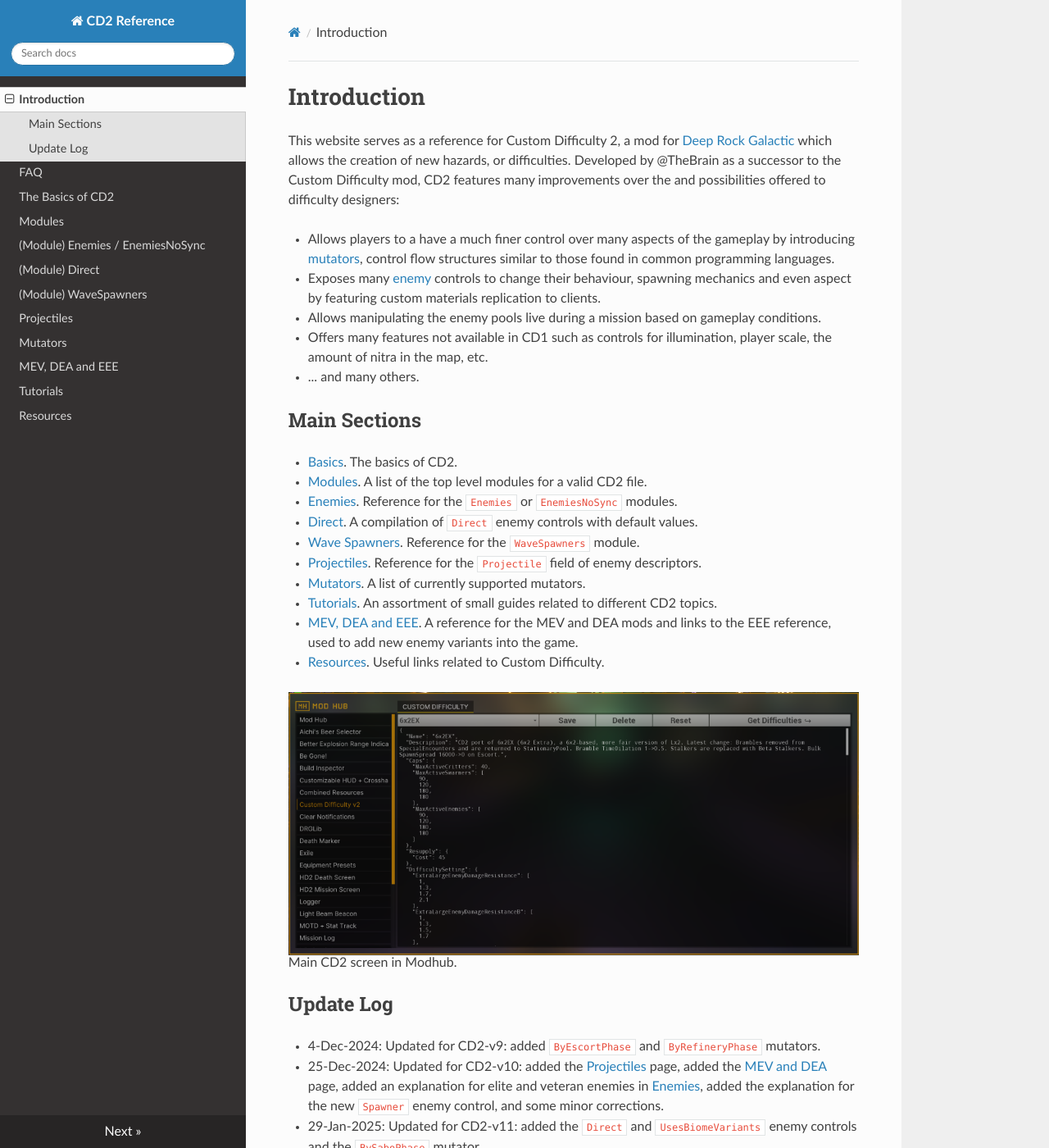
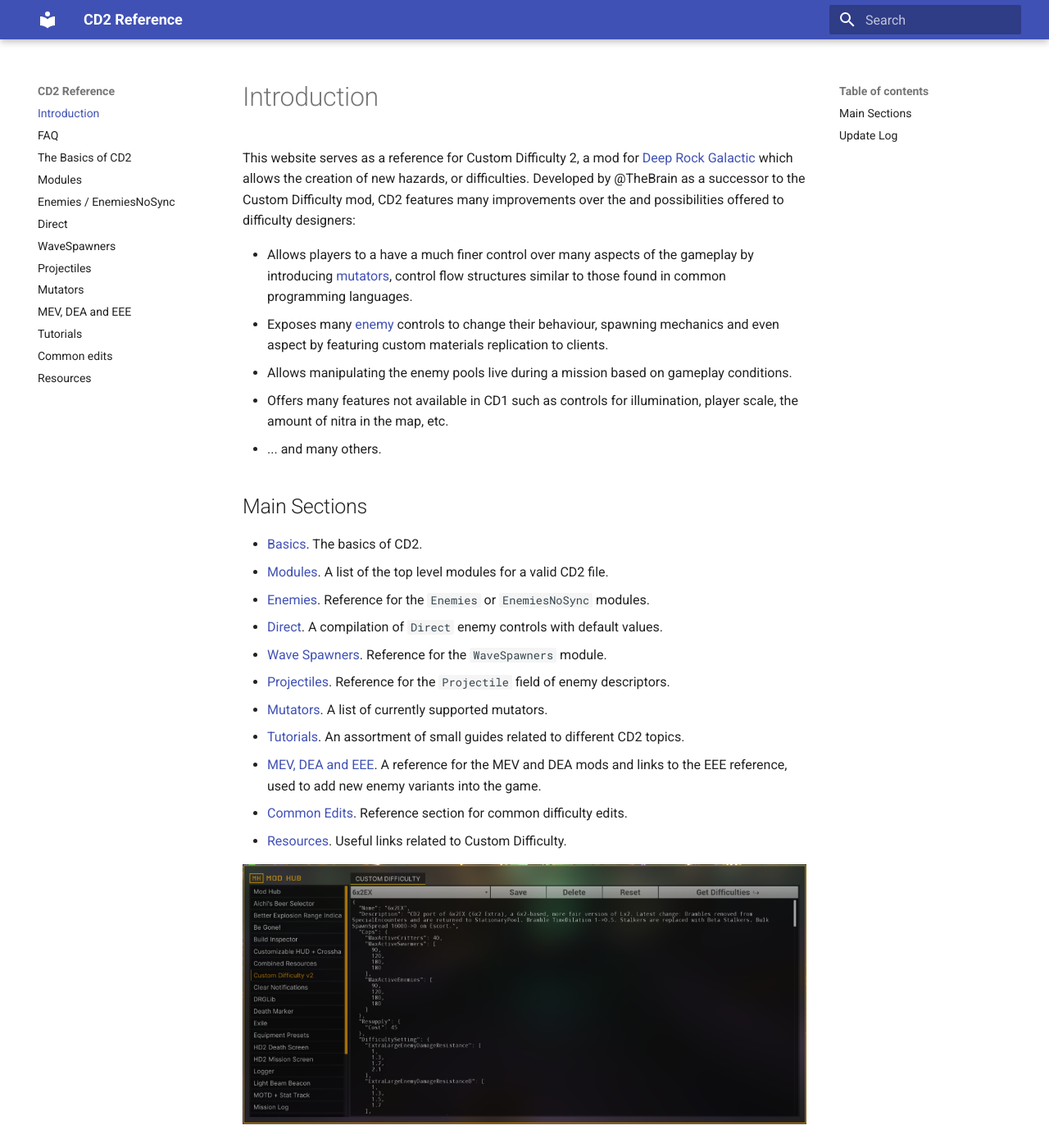
Before and after one commit to vonacht/cd2-docs, an MkDocs documentation site: the page built from docs/index.md, in a window 1280 px wide and 1400 px high. Shown: the whole window at 82% size. Built offline with MkDocs 1.6.1 and Material for MkDocs 9.7.7, drawn with Linux system fonts in a browser that asks for light colours; nearby versions of some CDN libraries; some of the changed text lies outside the part shown.

Commit message:
updated the index with the common edits section

```diff
--- a/docs/index.md
+++ b/docs/index.md
@@ -20,6 +20,7 @@ This website serves as a reference for Custom Difficulty 2, a mod for [Deep Rock
 * [Mutators](mutators.md). A list of currently supported mutators.
 * [Tutorials](grouped_cooldowns.md). An assortment of small guides related to different CD2 topics.
 * [MEV, DEA and EEE](mev-dea.md). A reference for the MEV and DEA mods and links to the EEE reference, used to add new enemy variants into the game.
+* [Common Edits](common_edits.md). Reference section for common difficulty edits.
 * [Resources](resources.md). Useful links related to Custom Difficulty.
 
 <figure markdown="span">
@@ -42,3 +43,4 @@ This website serves as a reference for Custom Difficulty 2, a mod for [Deep Rock
 + 15-Aug-2025: Added the `Usable` table in the `Salvage` module in Modules and some examples.
 + 11-Nov-2025: Update for CD2-v16: added the `Countdown`, `EnemiesRecentlySpawned`, `Int2String`, `Float2String` and the `Join` mutators; added the `Messages` and `SoundCues` module; added the `FallDamageStartVelocity` and `FallDamageModifier` in the `Dwarves` module.
 + 2-Dec-2025: Update for CD2-v17: added the `Vars` module, the `Alert` field on wavespawners, the `DroppodDistance`, `MuleDroppodDistance`, `Nonzero`, `Select`, `EnemyHealth`, `EnemyDistance`, `SecondaryFinished`, `LockFLoat`, `LockBoolean` and `LockString` mutators.
++ 11-Dec-2025: Added the [Common Edits](common_edits.md) section, changed theme to material.
--- a/mkdocs.yml
+++ b/mkdocs.yml
@@ -1,6 +1,6 @@
 site_name: CD2 Reference
 site_description: Unofficial reference docs for CD2 (and other resources).
-theme: readthedocs
+theme: material
 extra_css:
   - stylesheets/tables.css
 markdown_extensions:
@@ -11,11 +11,12 @@ nav:
   - FAQ: faq.md
   - The Basics of CD2: basics.md
   - Modules: modules.md
-  - (Module) Enemies / EnemiesNoSync: enemies.md
-  - (Module) Direct: direct.md
-  - (Module) WaveSpawners: wavespawners.md
+  - Enemies / EnemiesNoSync: enemies.md
+  - Direct: direct.md
+  - WaveSpawners: wavespawners.md
   - Projectiles: projectiles.md
   - Mutators: mutators.md
   - MEV, DEA and EEE: mev-dea.md
   - Tutorials: grouped_cooldowns.md
+  - Common edits: common_edits.md
   - Resources: resources.md
```
